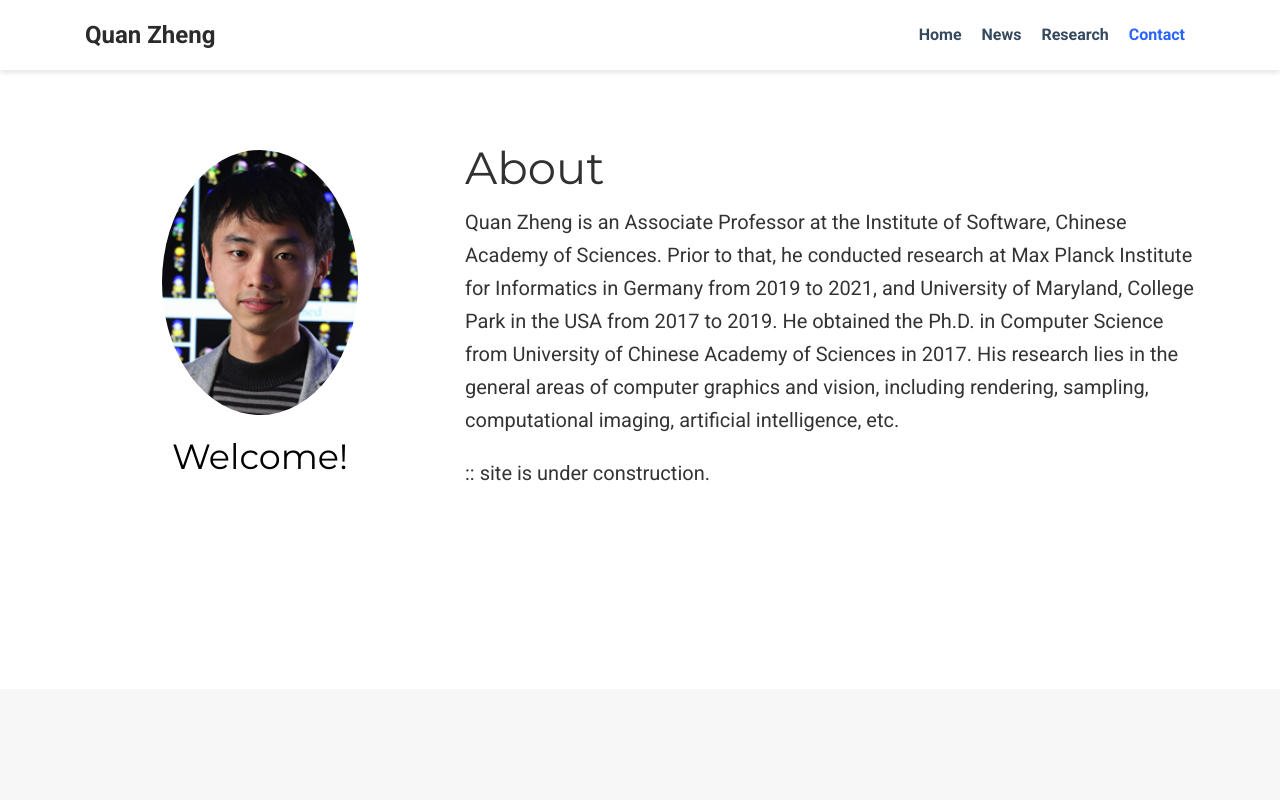
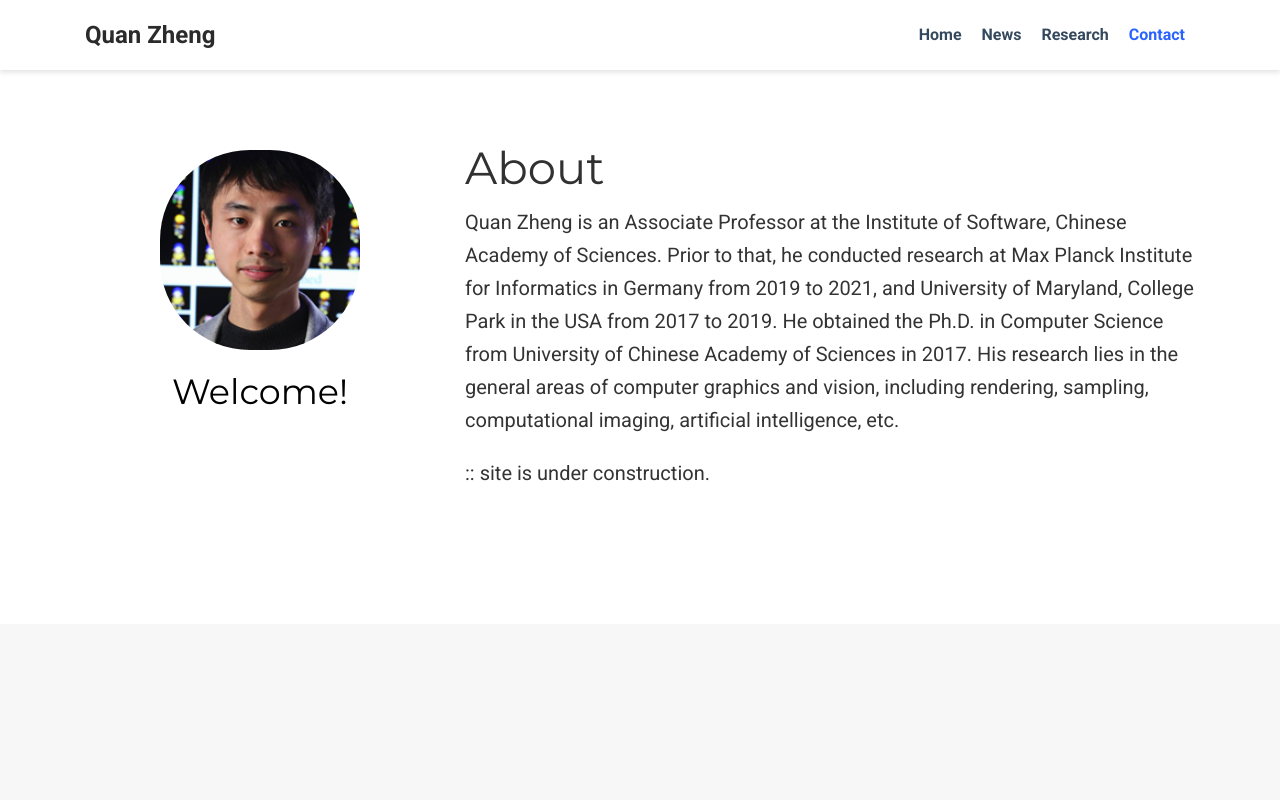
Before and after one commit to quan-zheng/quan-zheng.github.io, a plain HTML site: page index.html in a window 1280 px wide. Shown: the top 800 px of the page. Drawn offline with nearby package versions, Linux system fonts and the light colour scheme; some packages are replaced by stand-ins of ours; some icons are missing.

Commit message:
Update portrait size

```diff
--- a/styles.css
+++ b/styles.css
@@ -624,10 +624,10 @@ a[data-fancybox] img {
 }
 
 #profile .portrait {
-  width: 196px;
-  height: 265px;
+  width: 200px;
+  height: 200px;
   margin: 0 auto;
-  border-radius: 60%;
+  border-radius: 45%;
   object-fit: cover;
 }
 
```
